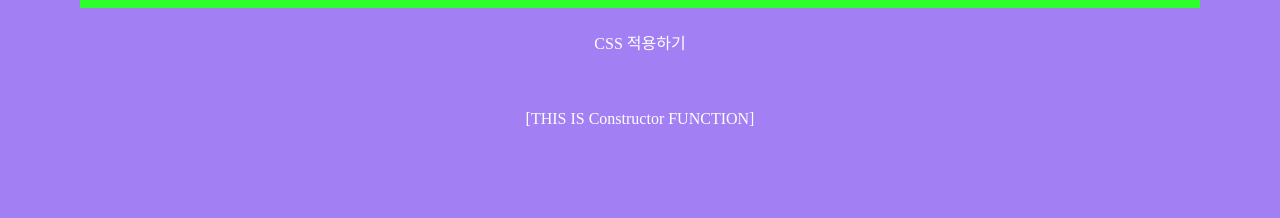
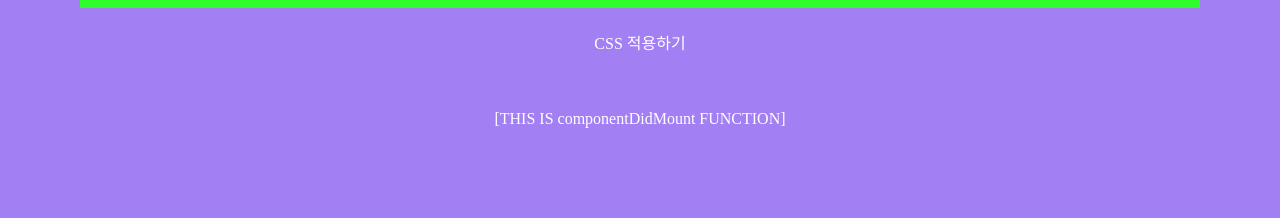
Before and after one commit to hamsuper/react200, a React (Create React App) app in the folder client/: page / in a window 1280 px wide. Shown: the part 150-368 px from the top of the page. Built offline with nearby package versions, Linux system fonts and the light colour scheme.

Commit message:
[20220615] 007 생명주기 함수 componentDidMount() 사용하기

```diff
--- a/client/src/App.js
+++ b/client/src/App.js
@@ -1,12 +1,12 @@
 import './App.css';
-import R006_LifecycleEx from './R006_LifecycleEx';
+import LifecycleEx from './R007_LifecycleEx';
 
 function App() {
   return (
     <div>
       <h1>Start React 200!</h1>
       <p>CSS 적용하기</p>
-      <R006_LifecycleEx prop_value='FromApp.js'></R006_LifecycleEx>
+      <LifecycleEx prop_value='FromApp.js'></LifecycleEx>
     </div>
   );
 }
--- /dev/null
+++ b/client/src/R007_LifecycleEx.js
@@ -0,0 +1,24 @@
+import React, { Component } from 'react'
+
+export default class LifecycleEx extends Component {
+	static getDerivedStateFromProps(props, state) {
+    console.log('2. getDerivedStateFromProps Call : ' + props.prop_value);
+    return {tmp_state:props.prop_value};
+  }
+
+	constructor(props) {
+		super(props);
+		this.state = {};
+		console.log('1. constructor Call');
+  }
+
+  componentDidMount() {
+    console.log('4. componentDidMount Call');
+    console.log('5. tmp_state:' + this.state.tmp_state);
+  }
+
+	render() {
+		console.log('3. render Call');
+		return <div>[THIS IS componentDidMount FUNCTION]</div>;
+	}
+}
```
